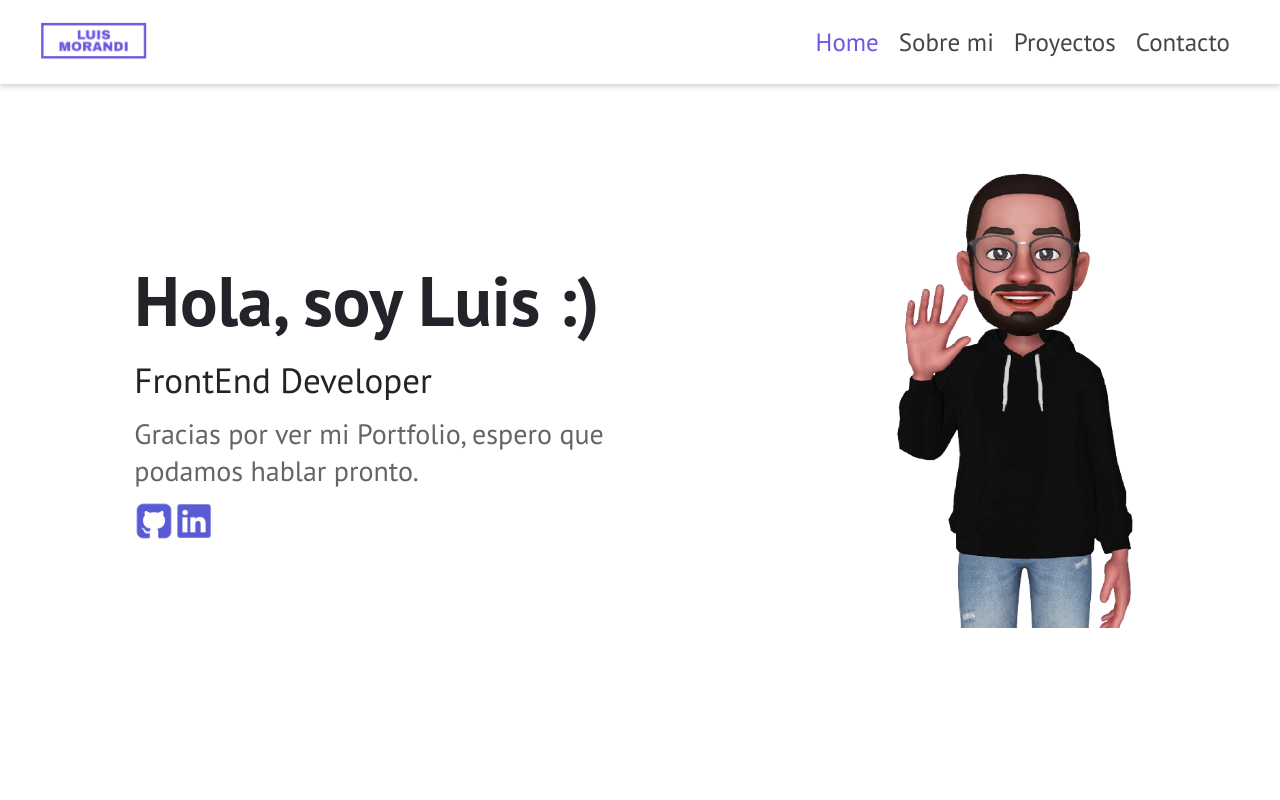
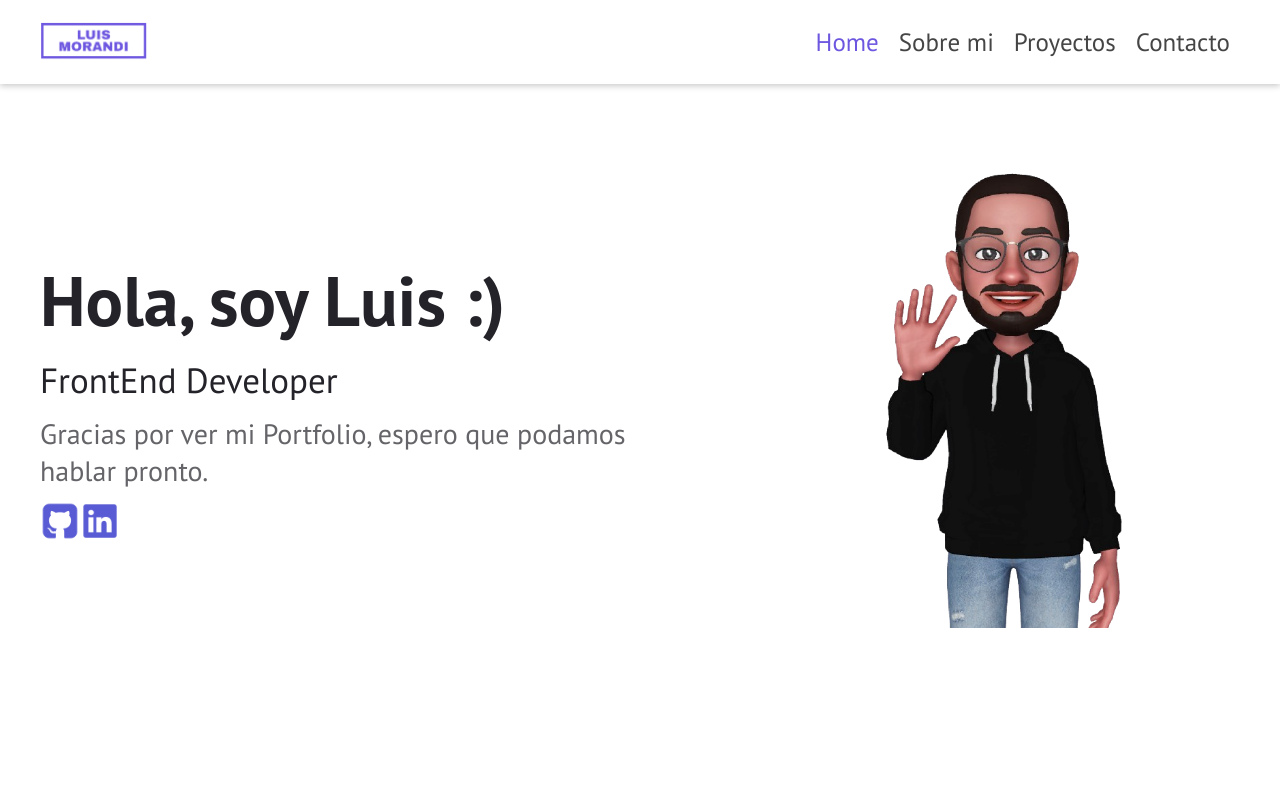
Before and after one commit to Luismorandi/portfolio, a React (Create React App) app: page /#home in a window 1280 px wide. Shown: the top 800 px of the page. Built offline with nearby package versions, Linux system fonts and the light colour scheme.

Commit message:
complete

```diff
--- a/src/components/portfolioComponents/PortfolioContainer.js
+++ b/src/components/portfolioComponents/PortfolioContainer.js
@@ -36,7 +36,7 @@ const projects = [
     description:
       "AllStore es un  eCommerce hecho con React, utilizando Firestore para los datos. Puedes hacer una compra completa, con 3 funcionalidades principales.",
       linkGithub:"https://github.com/Luismorandi/portfolio.git",
-      linkDemo:"https://kaleidoscopic-puppy-671b33.netlify.app/",
+      linkDemo:"https://dulcet-nougat-e7bb59.netlify.app/",
   },
 ];
 
--- a/src/components/presentation.css
+++ b/src/components/presentation.css
@@ -4,11 +4,13 @@
     justify-content: center;
     align-items: center;
     min-height: 100vh;
+
+
 }
 .presentation-container {
     height: 100vh;
     display: flex;
-
+    width: 1200px;
 
 }
 
@@ -63,13 +65,15 @@
 .presentation-emoji {
     display: flex;
     flex: 1;
-    justify-content: right;
+    justify-content: center;
     align-items: center;
+
 }
 
 .presentation-emoji-size {
 
     max-width: 250px;
+    margin-left: 140px;
 
 }
 
@@ -122,6 +126,7 @@
     .presentation-emoji-size {
 
         max-width: 180px;
+        margin-left: 0px;
 
 
     }
```
